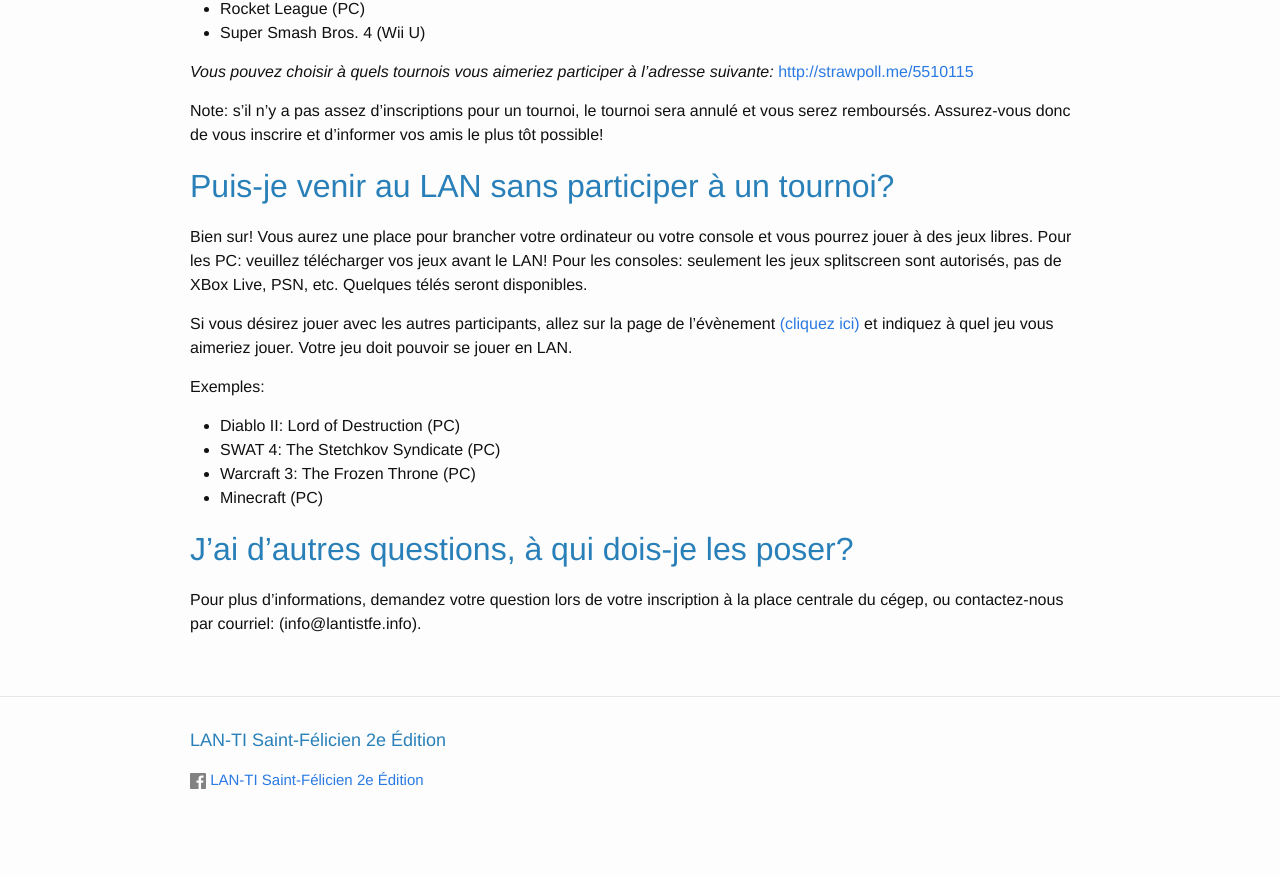
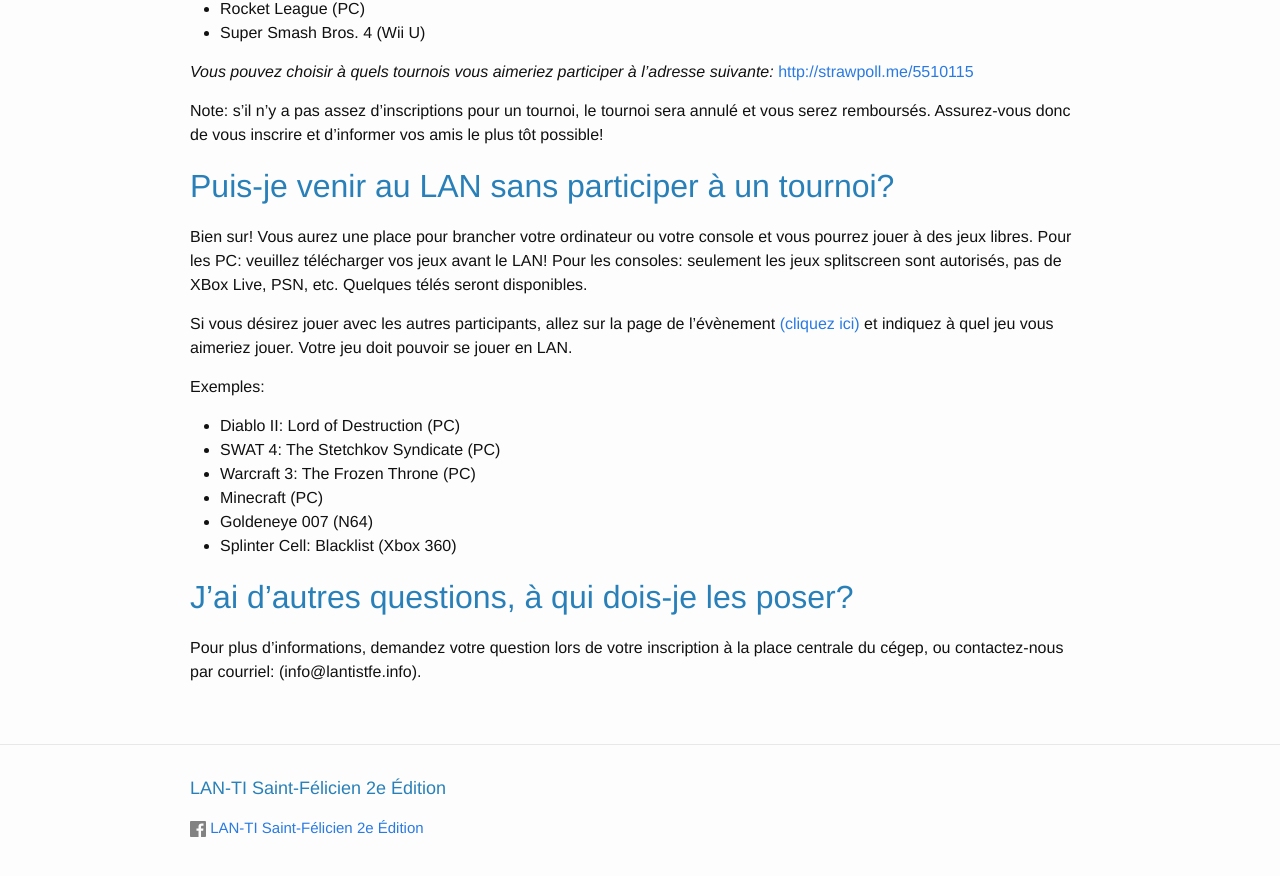
Before and after one commit to lantistfe/lantistfe.github.io, a Jekyll site: the page built from index.markdown, in a window 1280 px wide and 900 px high, scrolled down 1180 px. Shown: the top 876 px of the window. Built offline with Jekyll 4.4.1, drawn with Linux system fonts in a browser that asks for light colours; before the commit the page ends 2032 px from its top, so only the background shows below that.

Commit message:
Ajout de deux exemples de jeux libres consoles

```diff
--- a/index.markdown
+++ b/index.markdown
@@ -58,6 +58,8 @@
 - SWAT 4: The Stetchkov Syndicate (PC)
 - Warcraft 3: The Frozen Throne (PC)
 - Minecraft (PC)
+- Goldeneye 007 (N64)
+- Splinter Cell: Blacklist (Xbox 360)
 
 J'ai d'autres questions, à qui dois-je les poser?
 -------------------------------------------------
```
